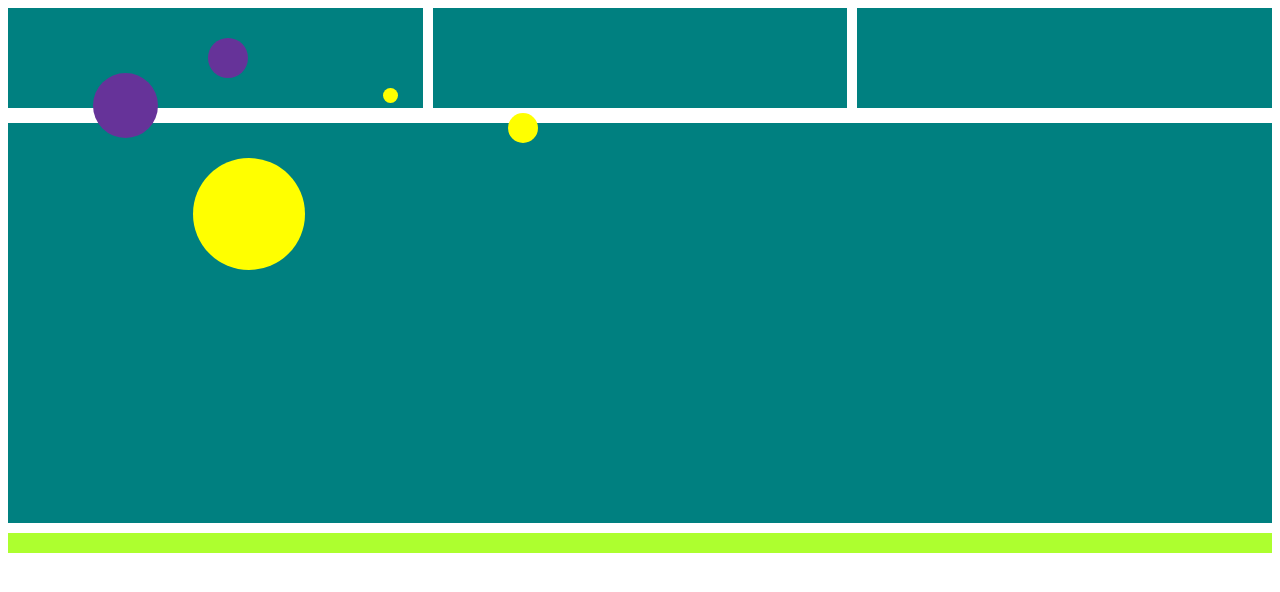
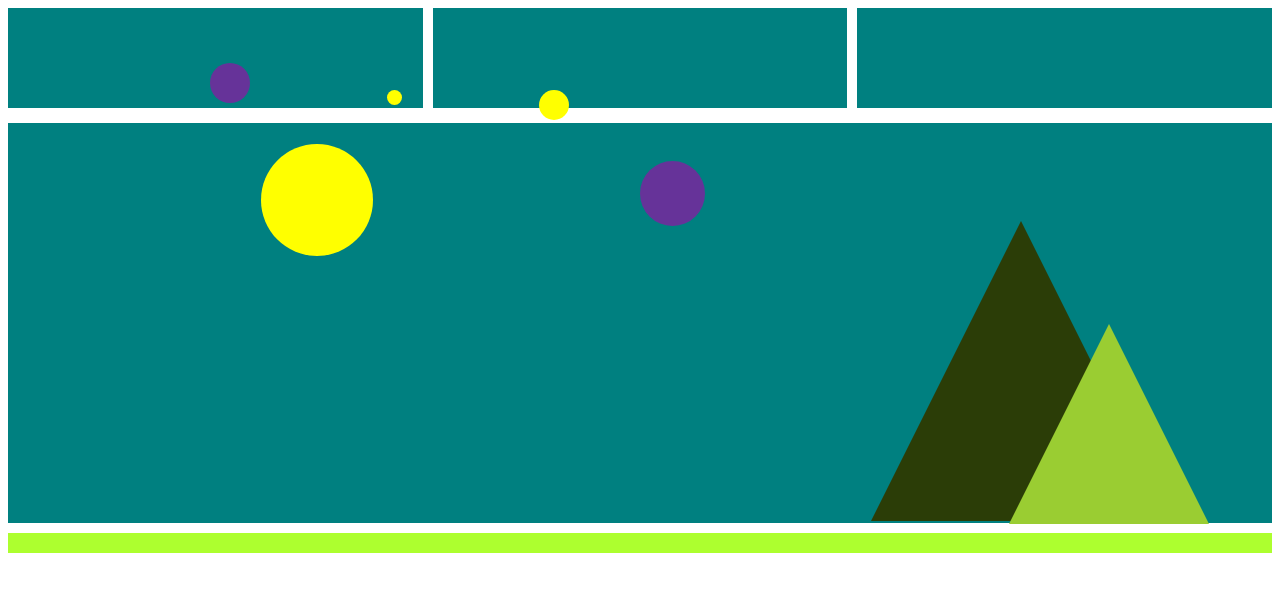
Before and after one commit to Speciale20/block10, a plain HTML site: page index.html in a window 1280 px wide. Drawn offline with Linux system fonts and the light colour scheme.

Commit message:
Triangles added and circles position is changed to % to change location when window changes size

```diff
--- a/index.html
+++ b/index.html
@@ -22,7 +22,8 @@
     <div class="circle three"></div>
     <div class="circle four"></div>
     <div class="circle five"></div>
-
+    <div class="triangle tri-one"></div>
+    <div class="triangle tri-two"></div>
 
   </main>
 
--- a/style.css
+++ b/style.css
@@ -39,16 +39,16 @@ main {
 }
 
 .one {
-  left: 185px;
-  top: 150px;
+  left: 20%;
+  top: 25%;
   background-color: yellow;
   width: 7em;
   height: 7em;
 }
 
 .two {
-  left: 200px;
-  top: 30px;
+  left: 16%;
+  top: 10%;
   background-color: rebeccapurple;
   width: 40px;
   height: 40px;
@@ -58,22 +58,47 @@ main {
   width: 30px;
   height: 30px;
   background-color: yellow;
-  left: 500px;
-  top: 105px;
+  left: 42%;
+  top: 15%;
 }
 
 .four {
   width: 65px;
   height: 65px;
   background-color: rebeccapurple;
-  left: 85px;
-  top: 65px;
+  left: 50%;
+  top: 28%;
 }
 
 .five {
   width: 15px;
   height: 15px;
   background-color: yellow;
-  left: 375px;
-  top: 80px;
+  left: 30%;
+  top: 15%;
 }
+
+.triangle {
+  width: 0;
+  height: 0;
+  z-index: 2;
+  position: absolute;
+}
+
+.tri-one {
+  border-left: 100px solid transparent;
+  border-right: 100px solid transparent;
+  border-bottom: 200px solid yellowgreen;
+  right: 5%;
+  top: 58%;
+  z-index: 3;
+}
+
+.tri-two {
+  border-left: 150px solid transparent;
+  border-right: 150px solid transparent;
+  border-bottom: 300px solid rgb(43, 61, 7);
+  right: 8%;
+  top: 39%;
+  z-index: 1;
+}
```
